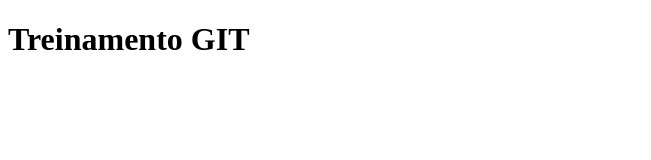
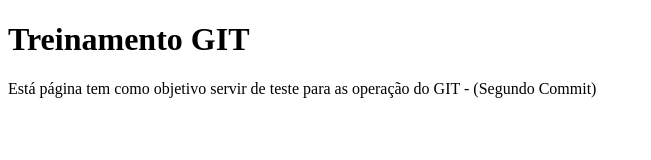
Before and after one commit to RachMoreschi/TreinoGitRemoto, a plain HTML site: page index.html in a window 1280 px wide. Shown: the whole page, without its empty margins (0-651 px from the left). Drawn offline with Linux system fonts and the light colour scheme.

Commit message:
Meu segundo commit

```diff
--- a/index.html
+++ b/index.html
@@ -5,5 +5,8 @@
 </head>
 <body>
 	<h1>Treinamento GIT</h1>
+
+	  <p>Está página tem como objetivo servir de teste para as operação do GIT - (Segundo Commit)</p>
+
 </body>
 </html>
```
